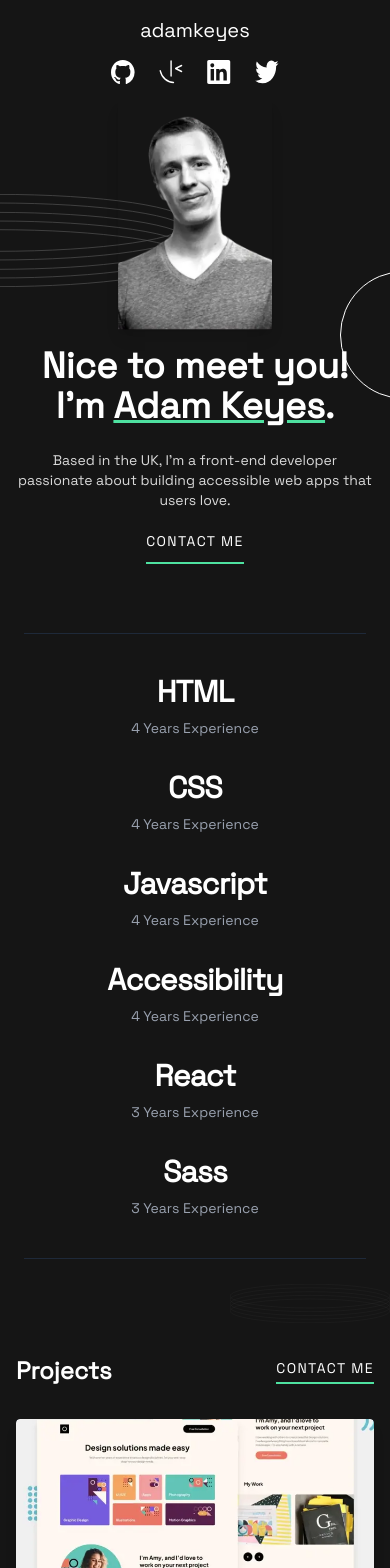
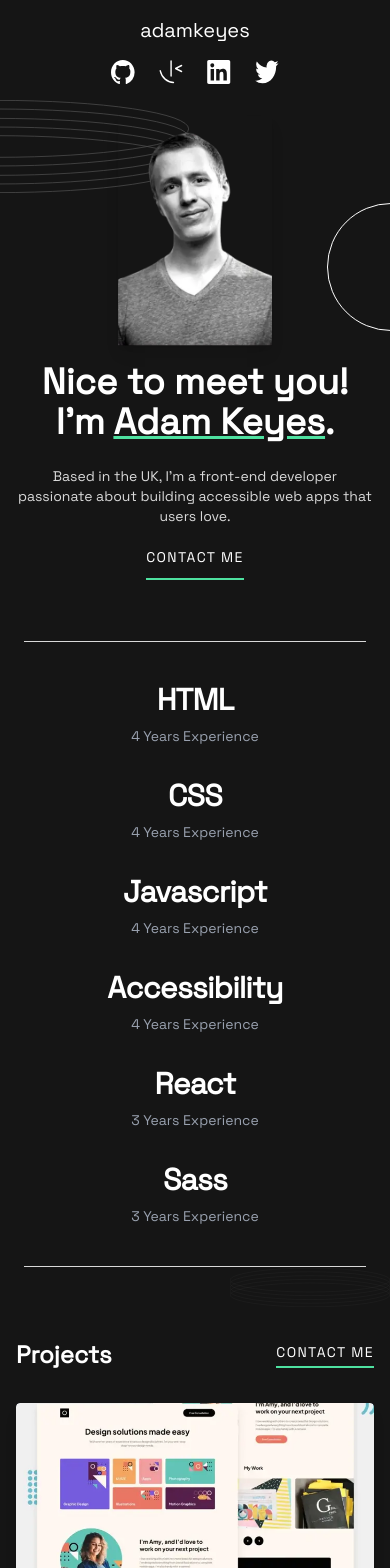
Before and after one commit to Skyz03/Vite-Developer-Portfolio, a React (Vite) app: page / in a window 390 px wide. Shown: the top 1568 px of the page. Built offline with nearby package versions, Linux system fonts and the light colour scheme.

Commit message:
fix: color & portfolio structure

```diff
--- a/src/App.jsx
+++ b/src/App.jsx
@@ -14,7 +14,10 @@ function App() {
         <Skills />
         <Projects />
       </div>
-      <Contact />
+      <div className="bg-dark-gray">
+        <Contact />
+        <Nav />
+      </div>
     </div>
   );
 }
--- a/src/components/Contact.jsx
+++ b/src/components/Contact.jsx
@@ -15,7 +15,7 @@ const Contact = () => {
   };
 
   return (
-    <section className="relative flex flex-col items-center justify-center bg-[rgb(36,36,36)] px-6 py-16 text-center md:flex-row md:items-start md:justify-between md:px-32 md:py-24 md:text-left">
+    <section className="relative flex flex-col items-center justify-center px-6 py-16 text-center md:flex-row md:items-start md:justify-between md:px-32 md:py-24 md:text-left">
       <img
         src="/images/pattern-rings.svg"
         alt=""
--- a/src/components/Hero.jsx
+++ b/src/components/Hero.jsx
@@ -1,17 +1,17 @@
 export default function Hero() {
   return (
-    <section className="relative flex min-h-auto w-auto flex-col items-center justify-center gap-10 overflow-hidden md:min-h-auto md:flex-row-reverse md:items-start md:justify-between md:gap-4">
+    <section className="relative flex min-h-auto w-auto flex-col items-center justify-center gap-10 overflow-hidden py-4 md:min-h-auto md:flex-row-reverse md:items-start md:justify-between md:gap-4 md:py-0">
       {/* Background Patterns */}
       <img
         src="/images/pattern-rings.svg"
         alt=""
-        className="pointer-events-none absolute top-1/5 -left-1/2 w-96 md:w-60"
+        className="pointer-events-none absolute top-0 -left-1/2 w-96 md:w-60"
       />
 
       <img
         src="/images/pattern-circle.svg"
         alt=""
-        className="pointer-events-none absolute top-1/2 -right-1/5 w-32 -translate-y-1/2 md:w-48"
+        className="pointer-events-none absolute top-1/3 -right-1/6 w-32 -translate-y-1/2 md:w-48"
       />
 
       {/* Profile + Text Container */}
--- a/src/components/Skills.jsx
+++ b/src/components/Skills.jsx
@@ -12,7 +12,7 @@ function Skills() {
   ];
 
   return (
-    <section className="relative mx-auto max-w-7xl overflow-hidden px-6 py-16 text-white md:mx-0 md:px-0">
+    <section className="relative mx-auto max-w-7xl overflow-hidden px-6 py-10 text-white md:mx-0 md:px-0 md:py-16">
       {/* Background pattern image */}
       <img
         src={patternImage}
@@ -21,7 +21,7 @@ function Skills() {
       />
 
       {/* Skills grid */}
-      <div className="relative z-10 border-t border-gray-800 pt-10">
+      <div className="border-light-gray relative z-10 border-t pt-10">
         <div className="grid grid-cols-1 gap-8 sm:grid-cols-2 md:grid-cols-3">
           {items.map((it, idx) => (
             <div
@@ -37,7 +37,7 @@ function Skills() {
         </div>
 
         {/* Horizontal line (mobile only) */}
-        <hr className="relative z-10 mt-10 border-gray-800 md:hidden" />
+        <hr className="border-light-gray relative z-10 mt-10 md:hidden" />
       </div>
     </section>
   );
```
